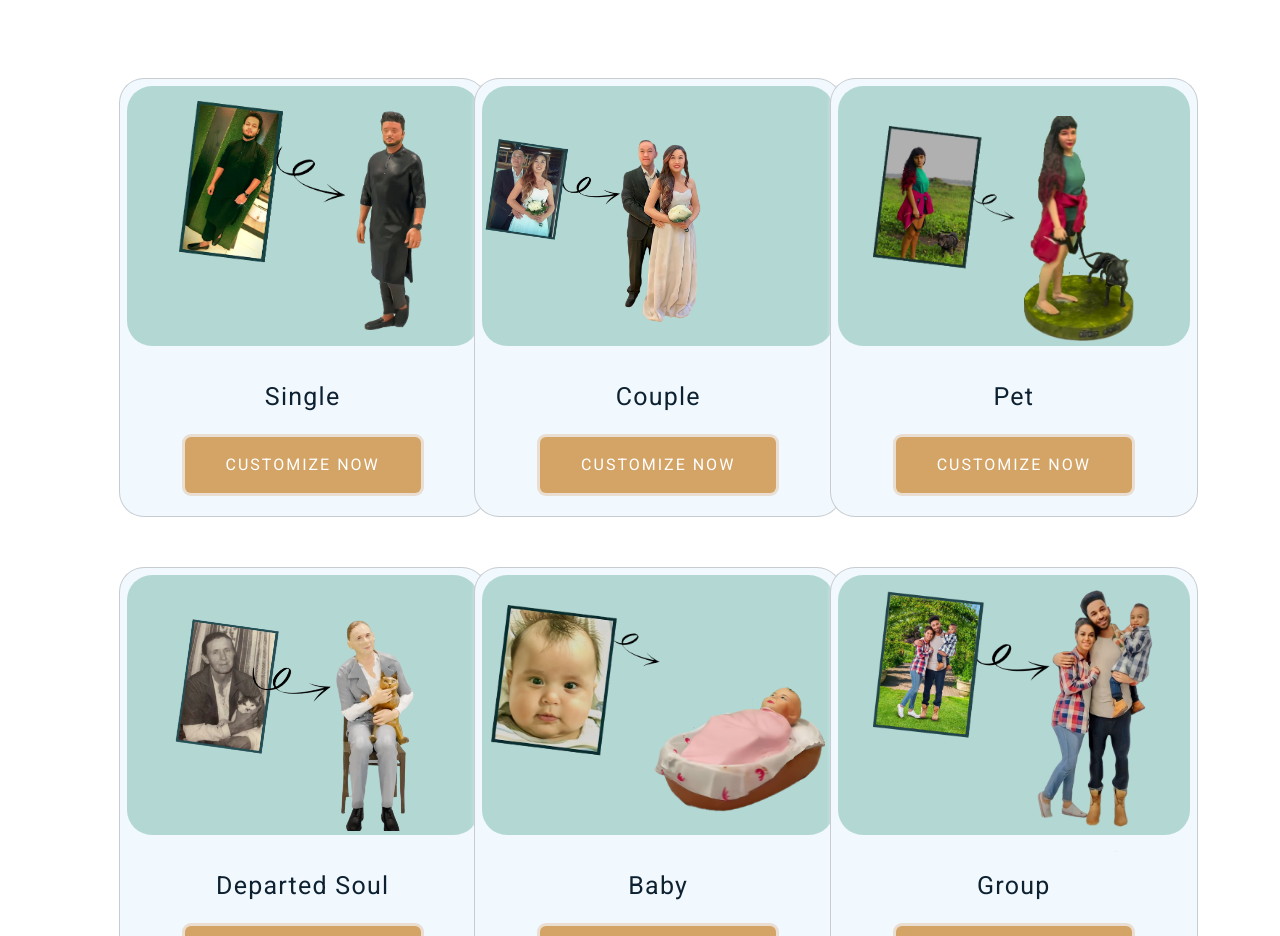
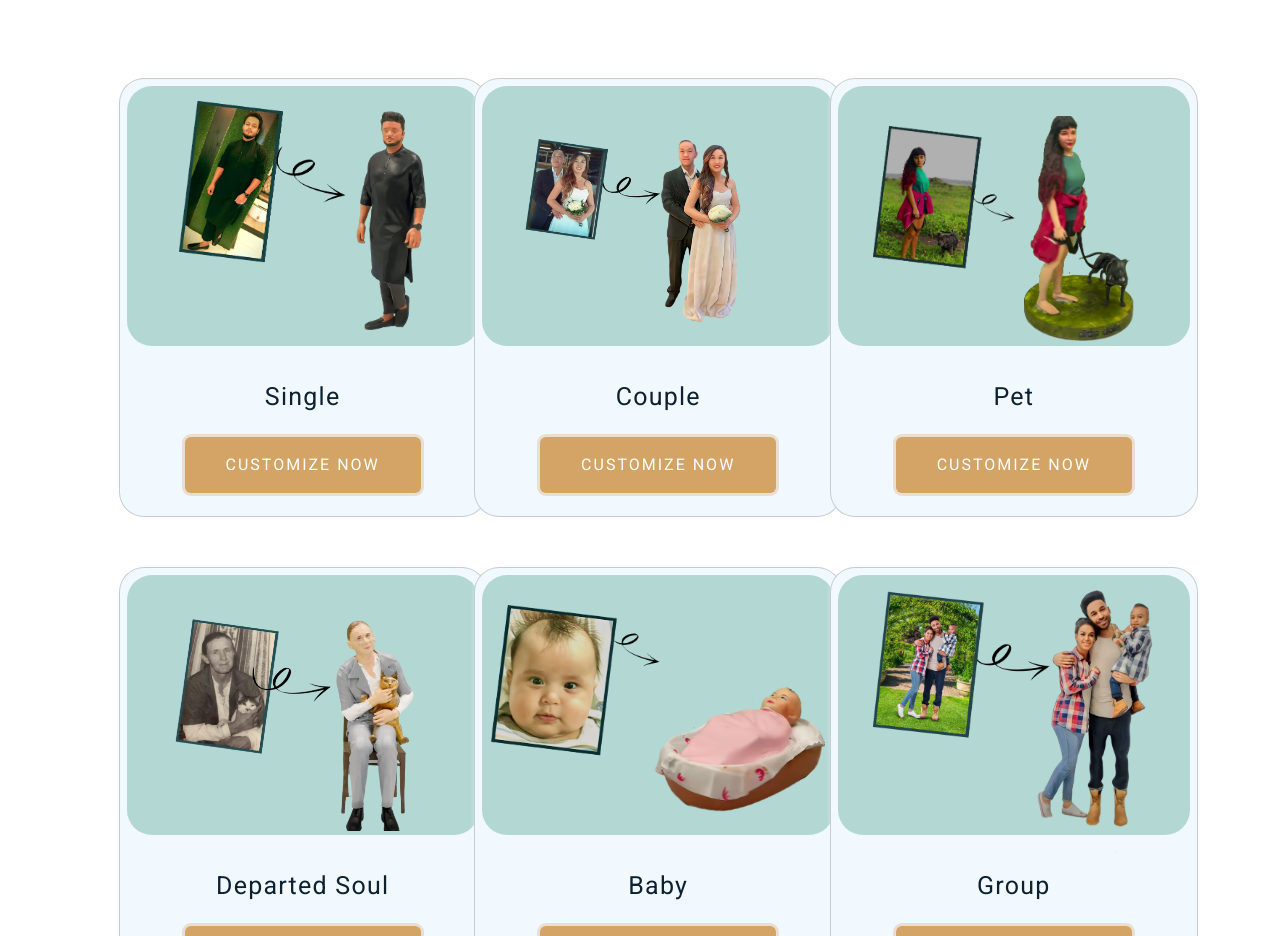
Before and after one commit to Gaurav-2k1/proj, a Nuxt app: page / in a window 1280 px wide. Shown: the part 5320-6256 px from the top of the page. Built offline with nearby package versions, Linux system fonts and the light colour scheme.

Commit message:
Image styling

```diff
--- a/assets/css/styles.css
+++ b/assets/css/styles.css
@@ -514,6 +514,7 @@ body {
 .cardImgTwo img {
   width: 100%;
   margin-top: 50px;
+  margin-left: 40px;
 }
 
 .cardImgThree img {
--- a/components/Comparison.vue
+++ b/components/Comparison.vue
@@ -56,7 +56,7 @@
         </div>
         <div class="compareImg">
           <a href="javascript:" class="btn darkBtn">Ditto Dolls </a>
-          <div class="imgborder detailingImg">
+          <div class="imgborder">
             <img src="../assets/images/comparison/c4.png" class="img-fluid" />
           </div>
         </div>
```
